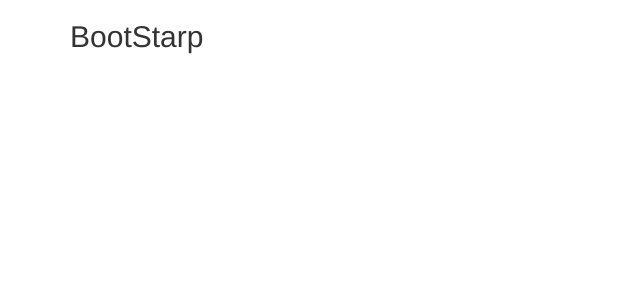
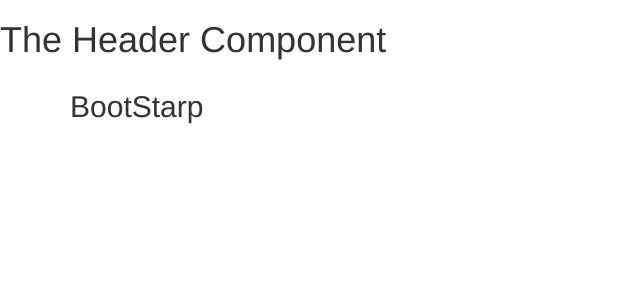
Before and after one commit to swivictor/my-first-app, an Angular app: page / in a window 1280 px wide. Shown: the top 300 px of the page, without its empty margins (0-640 px from the left). Built offline with nearby package versions, Linux system fonts and the light colour scheme.

Commit message:
Component Added manually - HeaderComponent

```diff
--- a/src/app/app.component.html
+++ b/src/app/app.component.html
@@ -1,3 +1,4 @@
+<app-header></app-header>
 <div class="container">
     <div class="row">
         <div class="col-md-6">
--- a/src/app/app.module.ts
+++ b/src/app/app.module.ts
@@ -5,10 +5,12 @@
 import { AppRoutingModule } from './app-routing.module';
 import { AppComponent } from './app.component';
 import { NgbModule } from '@ng-bootstrap/ng-bootstrap';
+import { HeaderComponent } from './header/header.component';
 
 @NgModule({
   declarations: [
-    AppComponent
+    AppComponent,
+    HeaderComponent
   ],
   imports: [
     BrowserModule,
--- /dev/null
+++ b/src/app/header/header.component.html
@@ -0,0 +1 @@
+<h1>The Header Component</h1>
```
Also changed, not shown: src/app/header/header.component.ts (added, +10 -0 lines).
